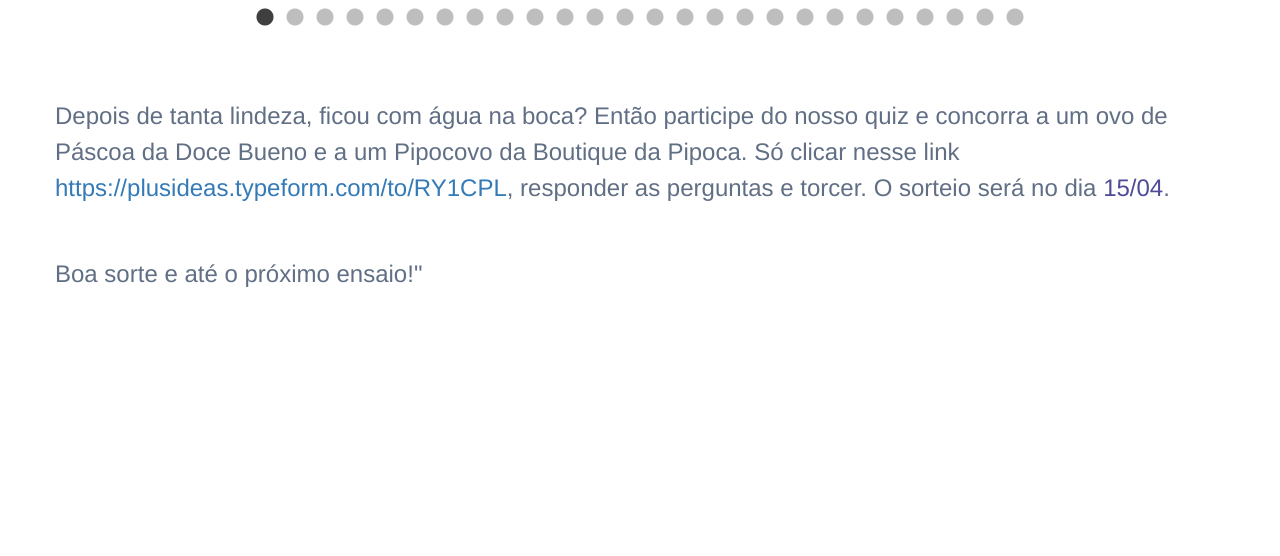
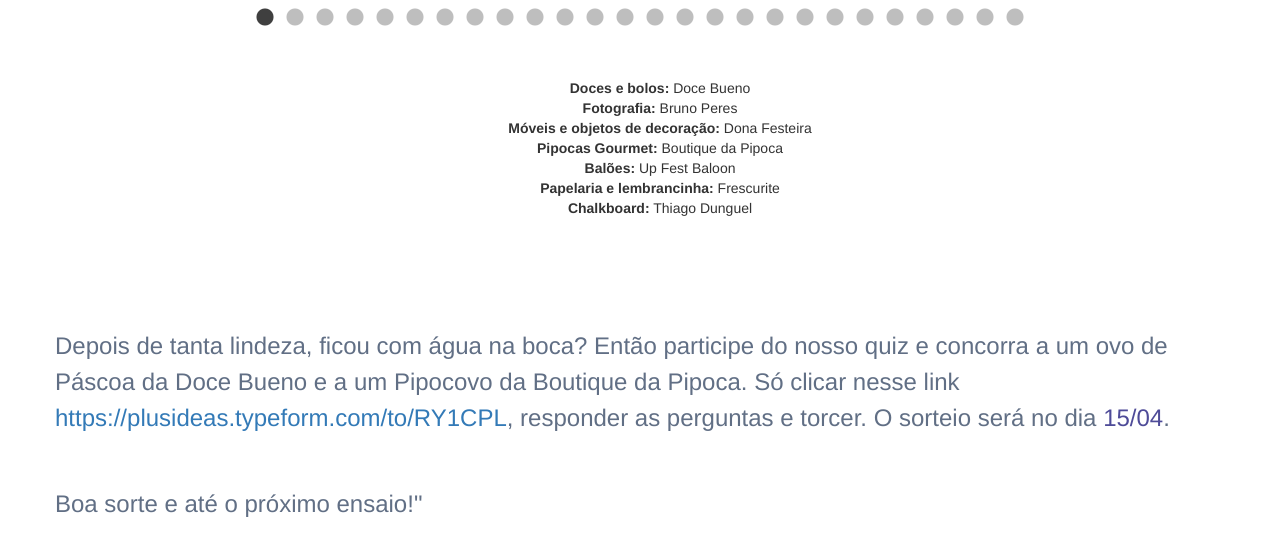
Before and after one commit to idopterlabs/plusideas, a plain HTML site: page index.html in a window 1280 px wide. Shown: the part 1447-2003 px from the top of the page. Before the commit the page ends 1899 px from the top, so only its background shows below. Drawn offline with nearby package versions, Linux system fonts and the light colour scheme.

Commit message:
add credits

```diff
--- a/css/main.css
+++ b/css/main.css
@@ -29,6 +29,10 @@ img.social-icon {
   width: 70%;
 }
 
+.pascoa-credits ul {
+  list-style: none;
+}
+
 .social ul {
   display:table-row;
 }
@@ -53,6 +57,10 @@ img.social-icon {
   margin-top: 50px;
 }
 
-.pascoa-footer {
+.pascoa-credits {
   margin-top: 100px;
 }
+
+.pascoa-footer {
+  margin-top: 80px;
+}
--- a/index.html
+++ b/index.html
@@ -147,6 +147,21 @@
           <img src="img/pascoa/26.JPG" width="1050" height="650">
         </div>
       </section>
+
+      <div class="row pascoa-credits">
+        <div class="col-md-12 center">
+          <ul>
+            <li><strong>Doces e bolos:</strong> Doce Bueno</li>
+            <li><strong>Fotografia:</strong> Bruno Peres</li>
+            <li><strong>Móveis e objetos de decoração:</strong> Dona Festeira</li>
+            <li><strong>Pipocas Gourmet:</strong> Boutique da Pipoca</li>
+            <li><strong>Balões:</strong> Up Fest Baloon</li>
+            <li><strong>Papelaria e lembrancinha:</strong> Frescurite</li>
+            <li><strong>Chalkboard:</strong> Thiago Dunguel</li>
+          </ul>
+        </div>
+      </div>
+
       <div class="row pascoa-footer">
         <div class="col-md-12">
           <h3>
```
